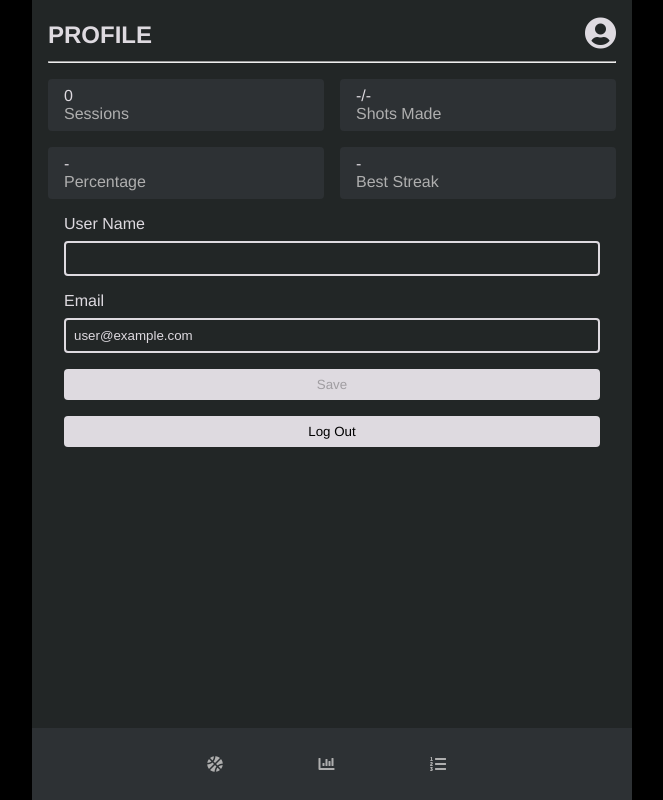
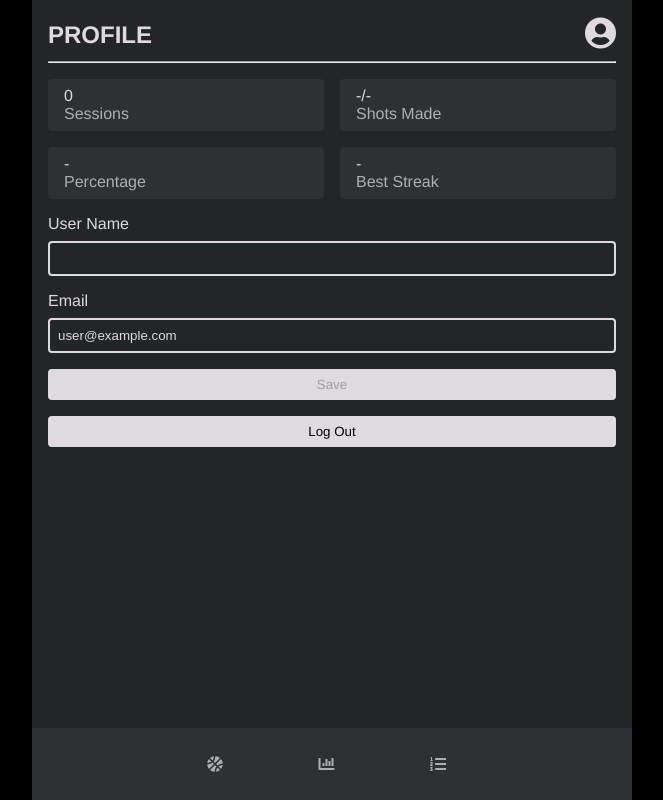
Before and after one commit to jaredami/shot-tracker, a React (Create React App) app: page /profile in a window 1280 px wide. Shown: the whole page, without its empty margins (308-971 px from the left). Built offline with nearby package versions, Linux system fonts and the light colour scheme; no server answers; the database is empty; sample sign-in values are in the browser's storage.

Commit message:
Remove unnecessary div

```diff
--- a/src/components/Profile.js
+++ b/src/components/Profile.js
@@ -91,7 +91,6 @@ export default function Dashboard() {
             </div>
 
             {/* TODO either copy styles in Profile.css or extract shared Form component */}
-            <div className="login-container">
             <form className="login-form" onSubmit={handleSubmit(onSubmit)}>
               {error && <div>{error}</div>}
               <div className="login-form-row" id="user-name">
@@ -114,7 +113,6 @@ export default function Dashboard() {
               </button>
             </form>
           </div>
-          </div>
           {toast && <Toast message={toast.message} type={toast.type} />}
         </>
       )}
```
Lines whose indentation alone changed are shown as unchanged.
